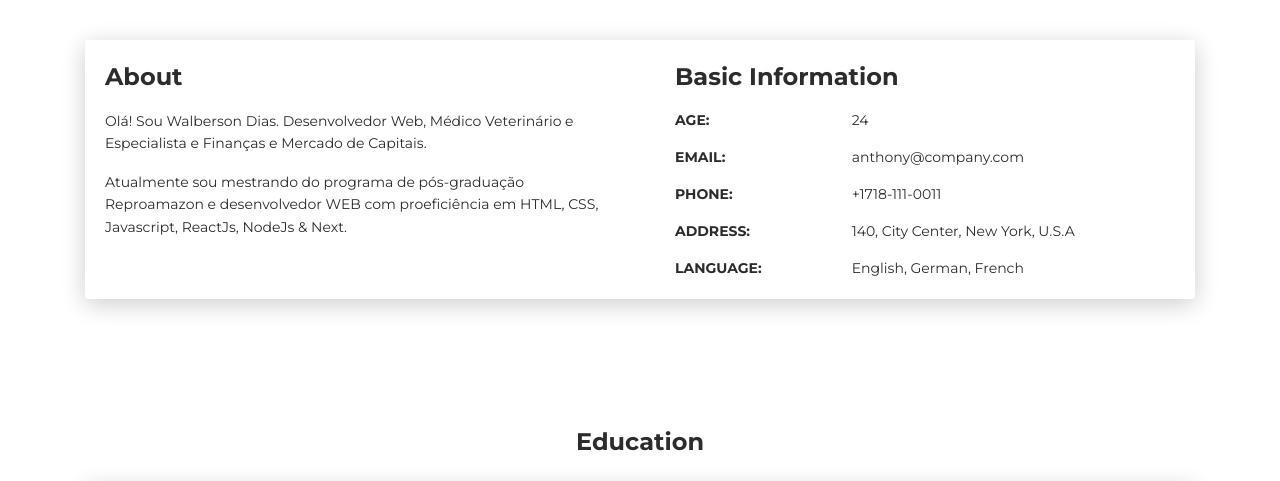
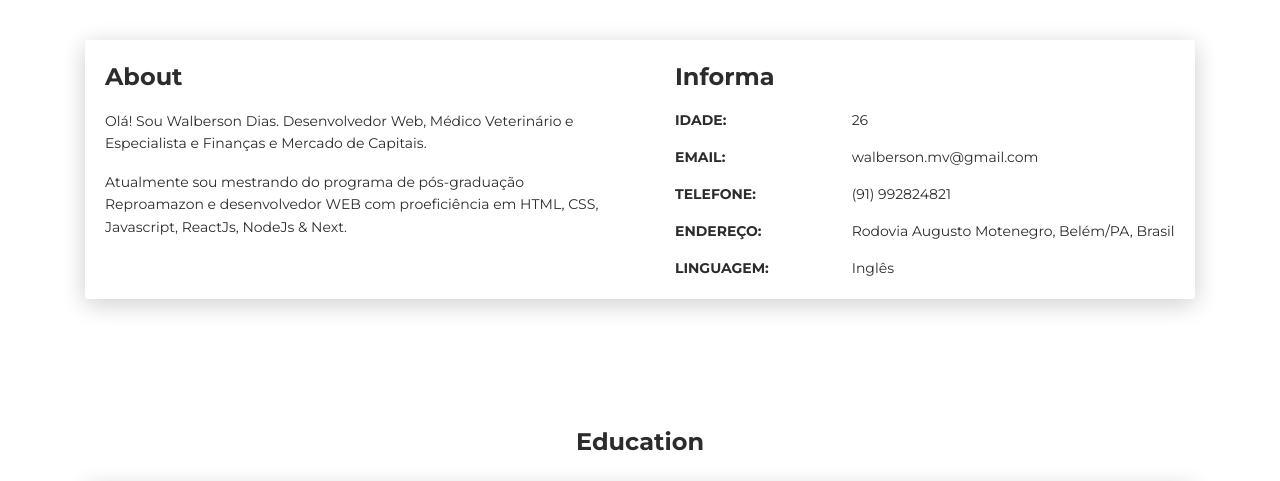
Before and after one commit to walberson/walberson.github.io, a plain HTML site: page index.html in a window 1280 px wide. Shown: the part 580-1061 px from the top of the page. Drawn offline with Linux system fonts and the light colour scheme.

Commit message:
Update index.html

```diff
--- a/index.html
+++ b/index.html
@@ -4,7 +4,7 @@
     <meta charset="UTF-8">
     <meta http-equiv="X-UA-Compatible" content="IE=edge">
     <meta name="viewport" content="width=device-width, initial-scale=1">
-    <title>Creative CV</title>
+    <title>Walberson Dias</title>
     <link href="https://fonts.googleapis.com/css?family=Montserrat:400,700,200" rel="stylesheet">
     <link href="https://maxcdn.bootstrapcdn.com/font-awesome/latest/css/font-awesome.min.css" rel="stylesheet">
     <link href="css/aos.css?ver=1.1.0" rel="stylesheet">
@@ -74,26 +74,26 @@
         </div>
         <div class="col-lg-6 col-md-12">
           <div class="card-body">
-            <div class="h4 mt-0 title">Basic Information</div>
+            <div class="h4 mt-0 title">Informa</div>
             <div class="row">
-              <div class="col-sm-4"><strong class="text-uppercase">Age:</strong></div>
-              <div class="col-sm-8">24</div>
+              <div class="col-sm-4"><strong class="text-uppercase">Idade:</strong></div>
+              <div class="col-sm-8">26</div>
             </div>
             <div class="row mt-3">
               <div class="col-sm-4"><strong class="text-uppercase">Email:</strong></div>
-              <div class="col-sm-8">anthony@company.com</div>
+              <div class="col-sm-8">walberson.mv@gmail.com</div>
             </div>
             <div class="row mt-3">
-              <div class="col-sm-4"><strong class="text-uppercase">Phone:</strong></div>
-              <div class="col-sm-8">+1718-111-0011</div>
+              <div class="col-sm-4"><strong class="text-uppercase">Telefone:</strong></div>
+              <div class="col-sm-8">(91) 992824821</div>
             </div>
             <div class="row mt-3">
-              <div class="col-sm-4"><strong class="text-uppercase">Address:</strong></div>
-              <div class="col-sm-8">140, City Center, New York, U.S.A</div>
+              <div class="col-sm-4"><strong class="text-uppercase">Endereço:</strong></div>
+              <div class="col-sm-8">Rodovia Augusto Motenegro, Belém/PA, Brasil</div>
             </div>
             <div class="row mt-3">
-              <div class="col-sm-4"><strong class="text-uppercase">Language:</strong></div>
-              <div class="col-sm-8">English, German, French</div>
+              <div class="col-sm-4"><strong class="text-uppercase">Linguagem:</strong></div>
+              <div class="col-sm-8">Inglês</div>
             </div>
           </div>
         </div>
```
